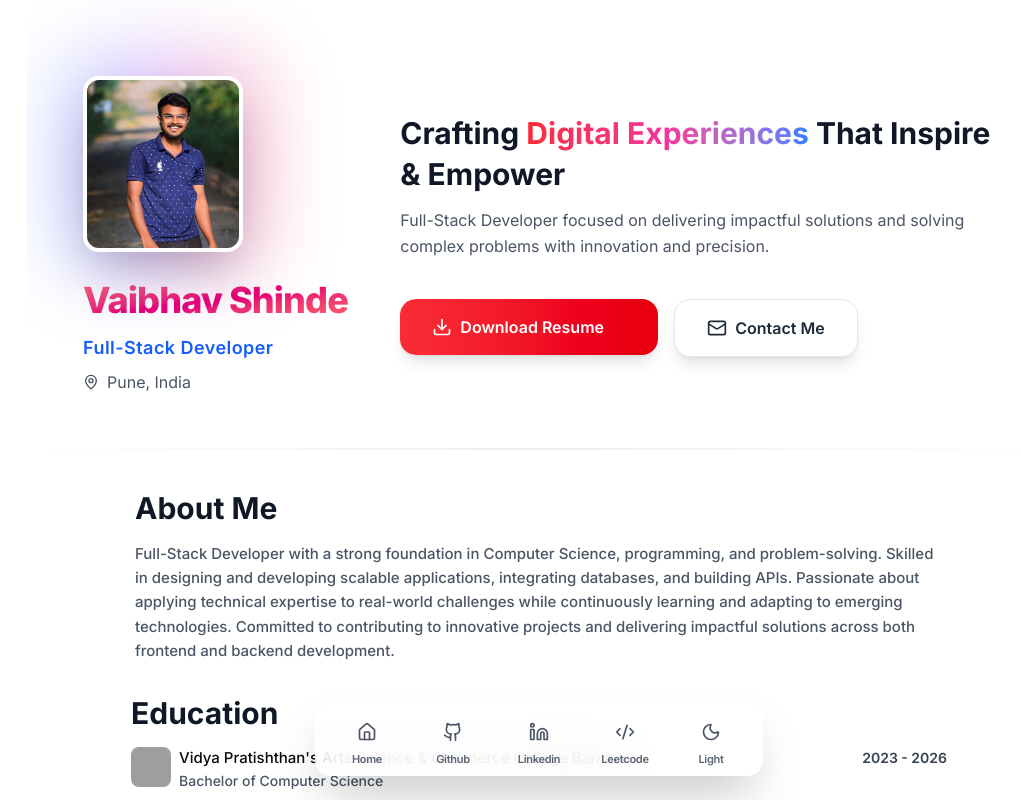
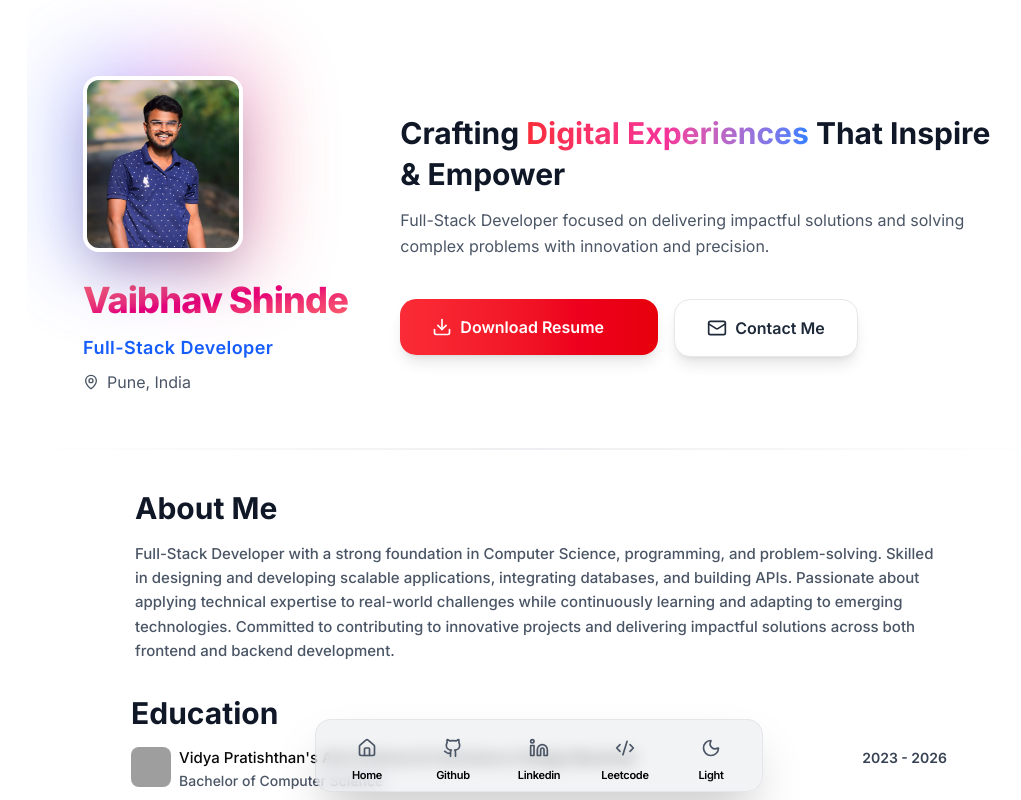
Before and after one commit to Vaibhu18/Portfolio-2.O, a Next.js app: page / in a window 1280 px wide. Shown: the top 800 px of the page, without its empty margins (101-1122 px from the left). Built offline with nearby package versions, Linux system fonts and the light colour scheme; grey boxes are pictures that could not be loaded.

Commit message:
resize image

```diff
--- a/src/components/MenuBar.jsx
+++ b/src/components/MenuBar.jsx
@@ -9,9 +9,9 @@ const MenuBar = () => {
 
     const menuItems = [
         { name: "Home", icon: <Home className="w-5 h-5" />, href: "/" },
-        { name: "Github", icon: <Github className="w-5 h-5" />, href: "https://github.com/vcode" },
-        { name: "Linkedin", icon: <Linkedin className="w-5 h-5" />, href: "https://linkedin.com/in/vcode" },
-        { name: "Leetcode", icon: <Code2 className="w-5 h-5" />, href: "https://leetcode.com/vcode" },
+        { name: "Github", icon: <Github className="w-5 h-5" />, href: "https://github.com/Vaibhu18" },
+        { name: "Linkedin", icon: <Linkedin className="w-5 h-5" />, href: "https://linkedin.com/in/vaibhu18" },
+        { name: "Leetcode", icon: <Code2 className="w-5 h-5" />, href: "https://leetcode.com/Vaibhav-dev18" },
         {
             name: theme === "light" ? "Dark" : "Light",
             icon: theme === "light" ? <Sun className="w-5 h-5" /> : <Moon className="w-5 h-5" />,
@@ -20,8 +20,8 @@ const MenuBar = () => {
     ];
 
     return (
-        <div className="fixed bottom-6 left-1/2 -translate-x-1/2 w-[95%] sm:max-w-md z-50">
-            <div className="flex justify-around items-center px-2 py-2 bg-white/80 dark:bg-gray-900/80 backdrop-blur-xl border border-white/30 dark:border-gray-700/50 shadow-2xl rounded-2xl transition-all duration-300 ease-out hover:shadow-3xl">
+        <div className="fixed bottom-2 left-1/2 -translate-x-1/2 w-[95%] sm:max-w-md z-50">
+            <div className="flex justify-around items-center px-2 py-2 bg-gray-200/50 dark:bg-zinc-900/80 backdrop-blur-sm border border-gray-500/10 dark:border-gray-700/50 shadow-2xl rounded-2xl transition-all duration-300 ease-out hover:shadow-3xl">
                 {menuItems.map((item) => {
                     const isThemeToggle = !!item.action;
 
@@ -46,12 +46,12 @@ const MenuBar = () => {
                                 </span>
                             </div>
 
-                            <span className="text-[11px] font-semibold tracking-tight opacity-90">
+                            <span className="text-[11px] font-semibold tracking-tight text-black dark:text-white">
                                 {item.name}
                             </span>
 
                             {/* Active indicator dot */}
-                            <div className="absolute -bottom-1 w-1 h-1 bg-blue-500 rounded-full opacity-0 group-hover:opacity-100 transition-opacity duration-200" />
+                            <div className="absolute -bottom-1 w-10 h-0.5 bg-blue-500 rounded-full opacity-0 group-hover:opacity-100 transition-opacity duration-200" />
                         </Wrapper>
                     );
                 })}
```
Also changed, not shown: public/profile1.jpg.
